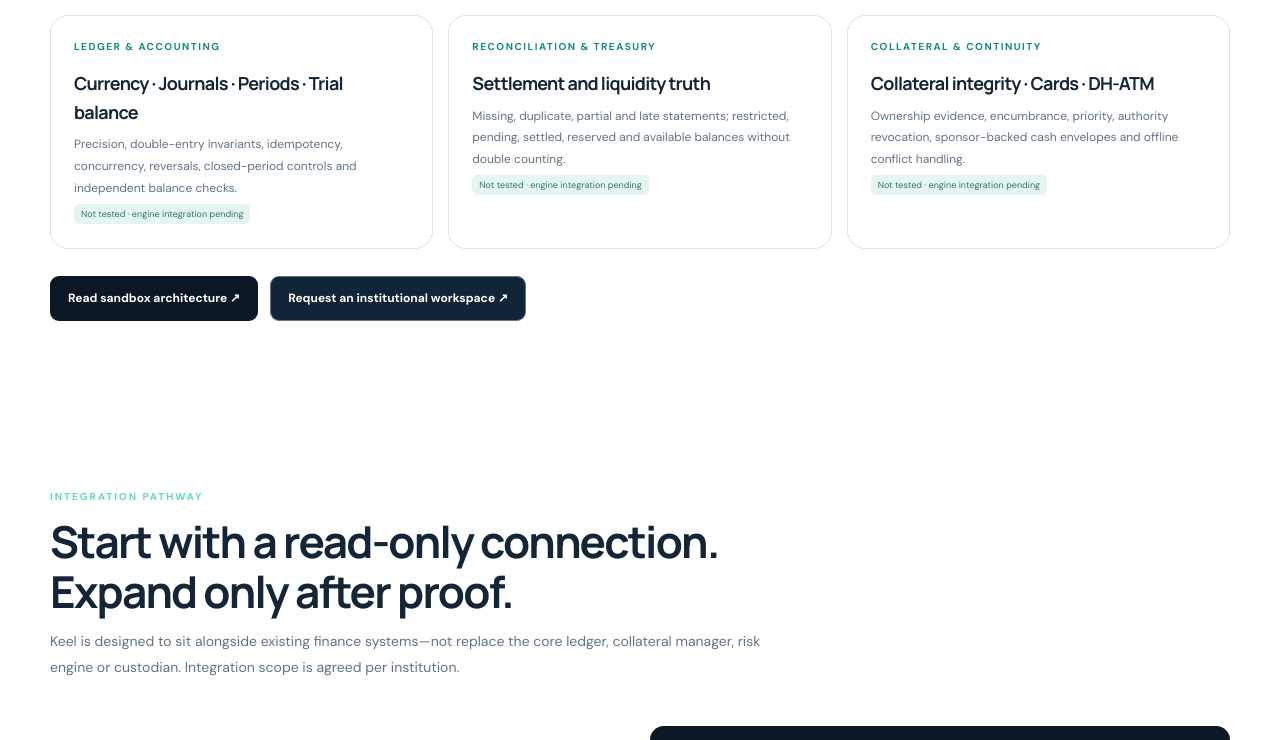
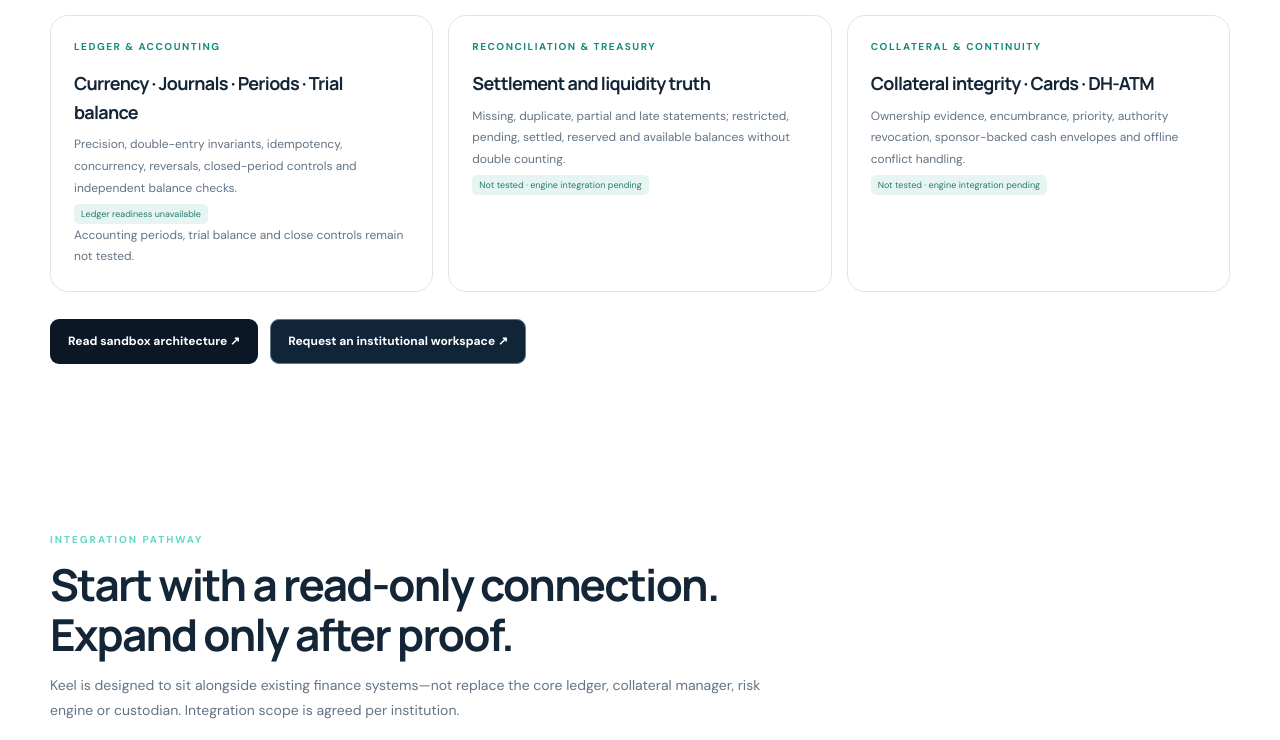
Before and after one commit to mubayyingcc-AI/plumbline-keel, a website: page index.html in a window 1280 px wide. Shown: the part 7462-8202 px from the top of the page. Drawn offline with Linux system fonts and the light colour scheme; no server answers.

Commit message:
Display verified ledger runtime status and add site favicon

```diff
--- a/index.html
+++ b/index.html
@@ -3,6 +3,7 @@
 <head>
 <meta charset="utf-8"><meta name="viewport" content="width=device-width,initial-scale=1"><meta name="theme-color" content="#0b1724">
 <meta name="description" content="Plumbline Keel — financial state, collateral integrity, human-controlled payment authority, agent spending controls and evidence assurance.">
+<link rel="icon" type="image/svg+xml" href="/favicon.svg">
 <title>Plumbline Keel | Financial State Assurance</title>
 <link rel="preconnect" href="https://images.unsplash.com"><link rel="preconnect" href="https://fonts.googleapis.com"><link href="https://fonts.googleapis.com/css2?family=DM+Sans:wght@400;500;600;700&family=Manrope:wght@400;500;600;700;800&display=swap" rel="stylesheet">
 <style>
@@ -48,7 +49,7 @@ section{padding:84px 0}.white{background:white}.dark{background:var(--navy);colo
 </div>
 <div class="heading" style="margin:38px 0 18px"><div class="eyebrow">Global test catalogue</div><h2 style="font-size:27px">What institutions will be able to test</h2><p>Execution status is explicit. Planned tests are not represented as working features before their engines are integrated.</p></div>
 <div class="grid3">
-<article class="tile"><div class="num">LEDGER & ACCOUNTING</div><h3>Currency · Journals · Periods · Trial balance</h3><p>Precision, double-entry invariants, idempotency, concurrency, reversals, closed-period controls and independent balance checks.</p><span class="pill">Not tested · engine integration pending</span></article>
+<article class="tile"><div class="num">LEDGER & ACCOUNTING</div><h3>Currency · Journals · Periods · Trial balance</h3><p>Precision, double-entry invariants, idempotency, concurrency, reversals, closed-period controls and independent balance checks.</p><span class="pill" id="ledgerRuntimeStatus">Checking PostgreSQL ledger…</span><p class="sub">Accounting periods, trial balance and close controls remain not tested.</p></article>
 <article class="tile"><div class="num">RECONCILIATION & TREASURY</div><h3>Settlement and liquidity truth</h3><p>Missing, duplicate, partial and late statements; restricted, pending, settled, reserved and available balances without double counting.</p><span class="pill">Not tested · engine integration pending</span></article>
 <article class="tile"><div class="num">COLLATERAL & CONTINUITY</div><h3>Collateral integrity · Cards · DH-ATM</h3><p>Ownership evidence, encumbrance, priority, authority revocation, sponsor-backed cash envelopes and offline conflict handling.</p><span class="pill">Not tested · engine integration pending</span></article>
 </div>
@@ -118,4 +119,6 @@ async function assuranceHealth(){try{const r=await fetch('/api/assurance/status'
 assuranceHealth();
 async function health(){try{const r=await fetch('/api/health'),d=await r.json();$('apiStatus').textContent=d.ok?'API online · Database '+d.database:'API health check needs attention · Database '+d.database}catch{$('apiStatus').textContent='API health status unavailable'}}
 health();
+async function ledgerHealth(){try{const r=await fetch('/api/ledger/status'),d=await r.json();const el=$('ledgerRuntimeStatus');if(!r.ok||!d.ok){el.textContent='Ledger blocked · '+(d.reason||'security checks incomplete');return}el.textContent='Ledger schema ready · '+d.migrations.length+' migrations · '+d.rowLevelSecurity.forced+'/'+d.rowLevelSecurity.ledgerTables+' RLS enforced · '+d.runtimeRole}catch{$('ledgerRuntimeStatus').textContent='Ledger readiness unavailable'}}
+ledgerHealth();
 </script></body></html>
```
